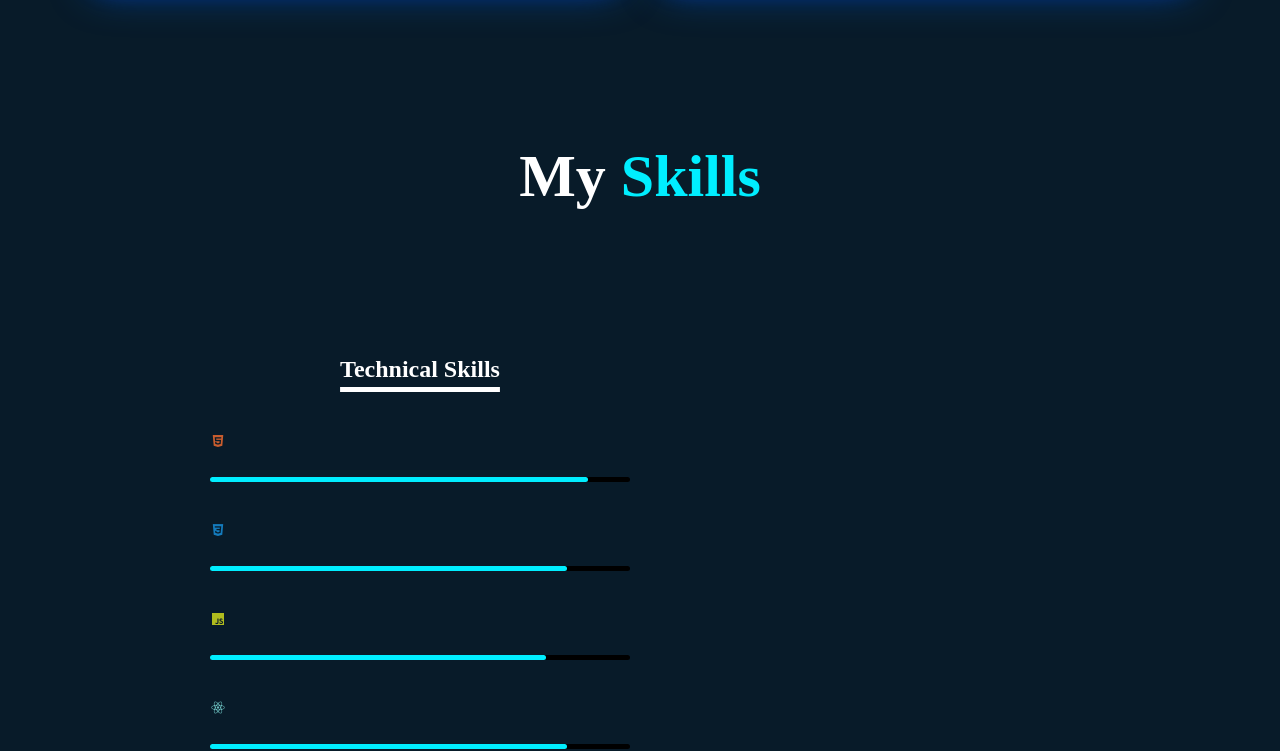
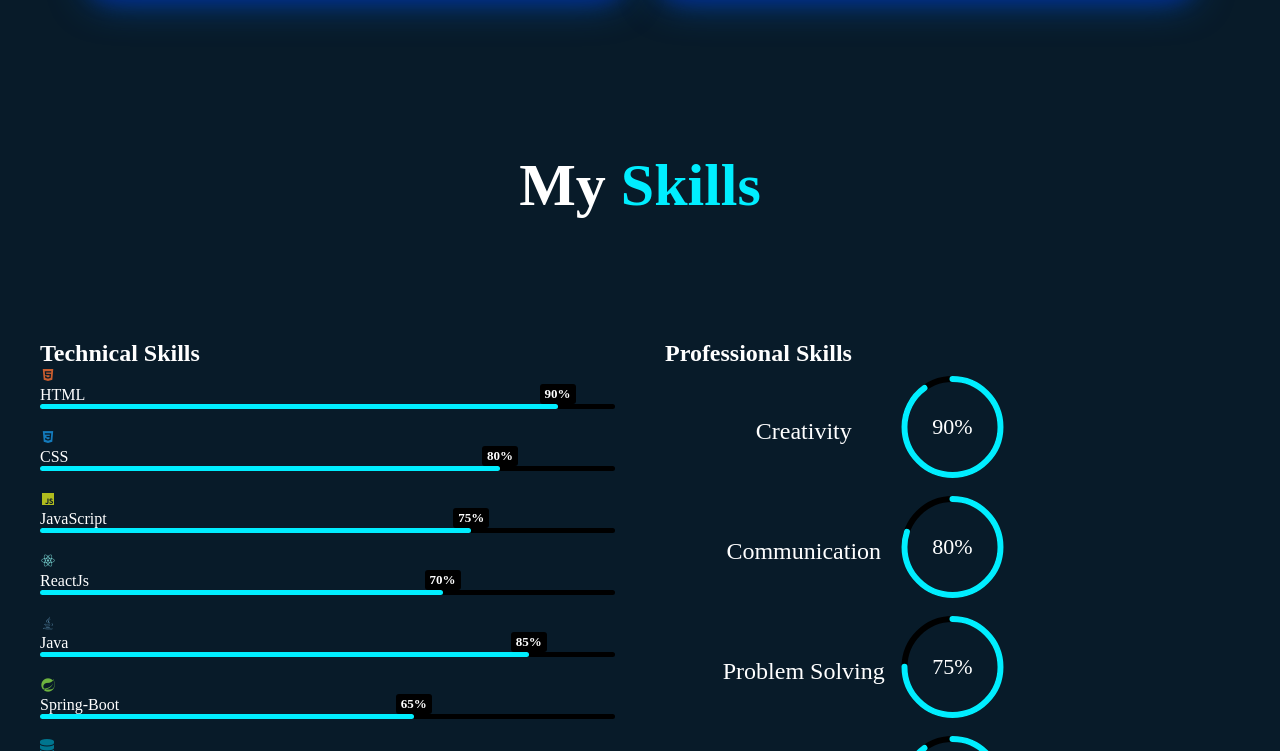
Before and after one commit to GOKULRAJ1501/Portfolio, a plain HTML site: page index.html in a window 1280 px wide. Shown: the part 2049-2800 px from the top of the page. Drawn offline with nearby package versions, Linux system fonts and the light colour scheme.

Commit message:
on progress

```diff
--- a/index.html
+++ b/index.html
@@ -61,8 +61,15 @@
         <div class="about-text">
             <h2>About <span>Me</span></h2>
             <h4>Full Stack Developer</h4>
-            <p>I am an enthusiastic Java Full Stack Developer with a passion for building dynamic, efficient, and user-friendly web applications. My experience includes working with core Java, Spring Boot on the back-end, while developing responsive front-end interfaces using React.js, HTML5, CSS3. I am proficient in creating REST APIs, working with databases like MySQL and ensuring smooth integration between front-end and back-end systems.
-                 With hands-on experience in using tools like Git and working in Agile environments, I am committed to delivering high-quality software solutions. I thrive on continuous learning and am always exploring new technologies to enhance my development skills. My goal is to contribute effectively to a collaborative team while furthering my knowledge in full stack development.
+            <p>I am an enthusiastic Java Full Stack Developer with a passion for building dynamic, efficient, and
+                user-friendly web applications. My experience includes working with core Java, Spring Boot on the
+                back-end, while developing responsive front-end interfaces using React.js, HTML5, CSS3. I am proficient
+                in creating REST APIs, working with databases like MySQL and ensuring smooth integration between
+                front-end and back-end systems.
+                With hands-on experience in using tools like Git and working in Agile environments, I am committed to
+                delivering high-quality software solutions. I thrive on continuous learning and am always exploring new
+                technologies to enhance my development skills. My goal is to contribute effectively to a collaborative
+                team while furthering my knowledge in full stack development.
 
             </p>
             <a href="#" class="btn-box">More About Me</a>
@@ -77,14 +84,22 @@
                 <h1 class="sub-title">My <span>Areas of Expertise</span></h1>
                 <div class="service-list">
                     <div>
-                        <i class='bx bxl-html5' ></i>
+                        <i class='bx bxl-html5'></i>
                         <h2>Front-end developer</h2>
-                        <p> I specialize in building responsive, user-friendly, and visually appealing web interfaces. I focus on creating intuitive designs that ensure an exceptional user experience across devices. With a strong foundation in HTML5, CSS3, and JavaScript, I develop dynamic and interactive web pages. I also have experience working with popular frontend frameworks like React.js, enabling me to build modern, scalable, and maintainable applications.</p>
+                        <p> I specialize in building responsive, user-friendly, and visually appealing web interfaces. I
+                            focus on creating intuitive designs that ensure an exceptional user experience across
+                            devices. With a strong foundation in HTML5, CSS3, and JavaScript, I develop dynamic and
+                            interactive web pages. I also have experience working with popular frontend frameworks like
+                            React.js, enabling me to build modern, scalable, and maintainable applications.</p>
                     </div>
                     <div>
-                        <i class='bx bxl-java'  ></i>
+                        <i class='bx bxl-java'></i>
                         <h2>Back-end developer</h2>
-                        <p> I focus on building robust, scalable, and secure server-side applications. With expertise in Java and frameworks like Spring Boot, I develop efficient APIs and backend services that power seamless interactions between the frontend and databases. I ensure smooth data management and integration by working with relational databases such as MySQL, optimizing query performance, and implementing best practices in data security.</p>
+                        <p> I focus on building robust, scalable, and secure server-side applications. With expertise in
+                            Java and frameworks like Spring Boot, I develop efficient APIs and backend services that
+                            power seamless interactions between the frontend and databases. I ensure smooth data
+                            management and integration by working with relational databases such as MySQL, optimizing
+                            query performance, and implementing best practices in data security.</p>
 
                     </div>
                 </div>
@@ -93,10 +108,11 @@
     </section>
     <h1 class="sub-title">My <span>Skills</span></h1>
 
-    <section>
-        <div class="container1" id="skills">
+    <section id="skills">
+        <div class="container1 flex-container">
+
+            <div class="Technial_bars">
                 <h1 class="heading1">Technical Skills</h1>
-            <div class="Technial_bars">
                 <div class="bars"><i class='bx bxl-html5' style="color: #c95d2e;"></i>
                     <div class="info">
                         <span>HTML</span>
@@ -105,7 +121,7 @@
                         <span></span>
                     </div>
                 </div>
-                <div class="bars"><i class='bx bxl-css3'  style="color: #147bbc;" ></i>
+                <div class="bars"><i class='bx bxl-css3' style="color: #147bbc;"></i>
                     <div class="info">
                         <span>CSS</span>
                     </div>
@@ -113,7 +129,7 @@
                         <span></span>
                     </div>
                 </div>
-                <div class="bars"><i class='bx bxl-javascript'  style="color: #b0bc1e;"></i>
+                <div class="bars"><i class='bx bxl-javascript' style="color: #b0bc1e;"></i>
                     <div class="info">
                         <span>JavaScript</span>
                     </div>
@@ -121,7 +137,7 @@
                         <span></span>
                     </div>
                 </div>
-                <div class="bars"><i class='bx bxl-react'  style="color: #69bcbc;"></i>
+                <div class="bars"><i class='bx bxl-react' style="color: #69bcbc;"></i>
                     <div class="info">
                         <span>ReactJs</span>
                     </div>
@@ -129,7 +145,7 @@
                         <span></span>
                     </div>
                 </div>
-                <div class="bars"><i class='bx bxl-java'  style="color: #5382a1;"></i>
+                <div class="bars"><i class='bx bxl-java' style="color: #5382a1;"></i>
                     <div class="info">
                         <span>Java</span>
                     </div>
@@ -137,7 +153,7 @@
                         <span></span>
                     </div>
                 </div>
-                <div class="bars"><i class='bx bxl-spring-boot'  style="color: #6db33f;"></i>
+                <div class="bars"><i class='bx bxl-spring-boot' style="color: #6db33f;"></i>
                     <div class="info">
                         <span>Spring-Boot</span>
                     </div>
@@ -145,7 +161,7 @@
                         <span></span>
                     </div>
                 </div>
-                <div class="bars"><i class="fas fa-database"  style="color: #00758f;"></i>
+                <div class="bars"><i class="fas fa-database" style="color: #00758f;"></i>
                     <div class="info">
                         <span>MySQL</span>
                     </div>
@@ -153,15 +169,12 @@
                         <span></span>
                     </div>
                 </div>
-
             </div>
 
-        </div>
-
-        <div class="container1">
+            <div class="radial-container">
                 <h1 class="heading1">Professional Skills</h1>
                 <div class="radial-bars">
-                <svg x="0px" viweBox="0 0 200 200">
+                    <svg x="0px" viewBox="0 0 200 200">
                         <circle class="progress-bar" cx="100" cy="100" r="80"></circle>
                         <circle class="path path-1" cx="100" cy="100" r="80"></circle>
                     </svg>
@@ -169,31 +182,33 @@
                     <div class="text">Creativity</div>
                 </div>
                 <div class="radial-bars">
-                <svg x="0px" viweBox="0 0 200 200">
+                    <svg x="0px" viewBox="0 0 200 200">
                         <circle class="progress-bar" cx="100" cy="100" r="80"></circle>
-                    <circle class="path path-1" cx="100" cy="100" r="80"></circle>
+                        <circle class="path path-2" cx="100" cy="100" r="80"></circle>
                     </svg>
                     <div class="percentage">80%</div>
                     <div class="text">Communication</div>
                 </div>
                 <div class="radial-bars">
-                <svg x="0px" viweBox="0 0 200 200">
+                    <svg x="0px" viewBox="0 0 200 200">
                         <circle class="progress-bar" cx="100" cy="100" r="80"></circle>
-                    <circle class="path path-1" cx="100" cy="100" r="80"></circle>
+                        <circle class="path path-3" cx="100" cy="100" r="80"></circle>
                     </svg>
                     <div class="percentage">75%</div>
                     <div class="text">Problem Solving</div>
                 </div>
                 <div class="radial-bars">
-                <svg x="0px" viweBox="0 0 200 200">
+                    <svg x="0px" viewBox="0 0 200 200">
                         <circle class="progress-bar" cx="100" cy="100" r="80"></circle>
-                    <circle class="path path-1" cx="100" cy="100" r="80"></circle>
+                        <circle class="path path-4" cx="100" cy="100" r="80"></circle>
                     </svg>
                     <div class="percentage">90%</div>
                     <div class="text">Team Work</div>
                 </div>
             </div>
+        </div>
     </section>
+
 
 
 
--- a/style.css
+++ b/style.css
@@ -1,19 +1,19 @@
 @import url('https://fonts.googleapis.com/css?family=Poppins:400,500,600,700&display=swap');
 
 
-*{
+* {
     margin: 0;
     padding: 0;
     font-family: "popping" sans-serif;
     box-sizing: border-box;
 }
 
-body{
+body {
     background-color: #081b29;
     color: white;
 }
 
-.header{
+.header {
     position: fixed;
     top: 0;
     left: 0;
@@ -26,7 +26,7 @@ body{
     z-index: 100;
 }
 
-.logo{
+.logo {
     position: relative;
     font-size: 25px;
     color: #fff;
@@ -37,7 +37,7 @@ body{
     animation: slideRight 1s ease forwards;
 }
 
-.navbar a{
+.navbar a {
     display: inline-block;
     font-size: 25px;
     color: #fff;
@@ -50,11 +50,11 @@ body{
     animation-delay: calc(2s * var(--i));
 }
 
-.navbar a:hover{
+.navbar a:hover {
     color: #0ef;
 }
 
-.home{
+.home {
     position: relative;
     width: 100%;
     justify-content: space-between;
@@ -66,9 +66,11 @@ body{
     padding: 70px 10% 0;
     color: white;
 }
-.content{
+
+.content {
     display: flex;
 }
+
 .photo {
     height: 300px;
     width: 300px;
@@ -79,7 +81,7 @@ body{
 
 }
 
-.about-img{
+.about-img {
     height: 300px;
     width: 300px;
     border-radius: 50%;
@@ -89,11 +91,11 @@ body{
 
 }
 
-.home-content{
+.home-content {
     max-width: 600px;
 }
 
-.home-content h3{
+.home-content h3 {
     font-size: 32px;
     font-weight: 700;
     opacity: 0;
@@ -101,17 +103,17 @@ body{
     animation-delay: .7s;
 }
 
-.home-content h3:nth-of-type(2){
+.home-content h3:nth-of-type(2) {
     margin-bottom: 30px;
     animation: slideTop 1s ease forwards;
     animation-delay: .7s;
 }
 
-.home-content h3 span{
+.home-content h3 span {
     color: #0ef;
 }
 
-.home-content h1{
+.home-content h1 {
     font-size: 56px;
     font-weight: 700;
     margin: -3px 0;
@@ -120,14 +122,14 @@ body{
     animation-delay: 1s;
 }
 
-.home-content p{
+.home-content p {
     font-size: 20px;
     opacity: 0;
     animation: slideLeft 1s ease forwards;
     animation-delay: 1s;
 }
 
-.home-sci a{
+.home-sci a {
     display: inline-flex;
     justify-content: center;
     align-items: center;
@@ -145,13 +147,13 @@ body{
     margin: 30px 15px 30px 0;
 }
 
-.home-sci a:hover{
+.home-sci a:hover {
     background: #0ef;
     color: #081b29;
     box-shadow: 0 0 20px #0ef;
 }
 
-.btn-box{
+.btn-box {
     display: inline-block;
     padding: 12px 28px;
     background: #0ef;
@@ -164,10 +166,10 @@ body{
     opacity: 0;
     animation: slideTop 1s ease forwards;
     animation-delay: 2s;
-    box-shadow: 0 0 5px #0ef , 0 0 25px #0ef;
+    box-shadow: 0 0 5px #0ef, 0 0 25px #0ef;
 }
 
-.btn-box:hover{
+.btn-box:hover {
     box-shadow: 0 0 5px cyan,
         0 0 25px cyan, 0 0 50px cyan, 0 0 100px cyan, 0 0 200px cyan;
 }
@@ -186,7 +188,7 @@ body{
     border-radius: 10px;
 }
 
-.about-text h2{
+.about-text h2 {
     font-size: 60px;
 
 }
@@ -217,39 +219,39 @@ body{
     border-radius: 40px;
 }
 
-#services{
+#services {
     color: aliceblue;
     font-size: 20px;
     line-height: 1.4;
     margin-bottom: 4rem;
 }
 
-.container{
+.container {
     padding: 90px;
 }
 
-.sub-title{
+.sub-title {
     text-align: center;
     font-size: 60px;
     padding-bottom: 70px;
 }
 
-.sub-title span{
+.sub-title span {
     color: #0ef;
 }
 
-.service-list{
+.service-list {
     display: grid;
-    grid-template-columns: repeat(auto-fit, minmax(259px , 1fr));
+    grid-template-columns: repeat(auto-fit, minmax(259px, 1fr));
     grid-gap: 40px;
     margin-top: 50px;
 }
 
-.service-list div{
+.service-list div {
     background-color: transparent;
     padding: 40px;
-    font-size: 13px;
-    font-weight: 13px;
+    font-size: 14px;
+    font-weight: 600px;
     border-right: 10px;
     border-radius: 20px;
     transition: background 0.5s, transform 0.5s;
@@ -257,12 +259,12 @@ body{
         1px 1px 40px #0053b8f7;
 }
 
-.service-list div i{
+.service-list div i {
     font-size: 50px;
     margin-bottom: 30px;
 }
 
-.service-list div h2{
+.service-list div h2 {
     font-size: 30px;
     font-weight: 500;
     margin-bottom: 15px;
@@ -274,122 +276,262 @@ body{
     color: #000000;
     transition: transform 0.5s, background-color 0.5s, color 0.5s;
 }
+
 .service-list div:hover i {
     color: #000000;
 }
 
-section {
+#skills {
     display: flex;
-    flex-wrap: wrap;
+    justify-content: center;
+    align-items: center;
+    padding: 50px 0;
 }
 
 .container1 {
-    width: 600px;
-    height: 500px;
-    padding: 75px 90px;
-    margin-left: 120px;
+    display: grid;
+    grid-template-columns: 1fr 1fr;
+    gap: 50px;
+    width: 100%;
+    max-width: 1200px;
 }
 
-.heading1 {
-    text-align: center;
-    text-decoration: underline;
-    text-underline-offset: 10px;
-    text-decoration-thickness: 5px;
-    margin-bottom: 50px;
+.Technial_bars {
+    width: 100%;
 }
 
 .Technial_bars .bars {
-    margin-top: 40px;
+    margin-bottom: 20px;
 }
 
-.Technial_bars .bars:first-child {
-    margin-top: 0;
-}
-
-.Technial_bars .bars:last-child {
-    margin-bottom: 0;
-}
-
-.Technial_bars .bars .info {
-    margin-bottom: 5px;
-}
-
-.Technial_bars .bars .info span {
-    font-size: 17px;
-    font-weight: 500;
-    animation: showText 0.5s 1s linear forwards;
-    opacity: 0;
-}
-
-.Technial_bars .bars .progress-line {
+.Technial_bars .progress-line {
     position: relative;
     border-radius: 10px;
     width: 100%;
     height: 5px;
-    background-color: #000000;
-    animation: animate 1s cubic-bezier(1, 0, 0, 1) forwards;
+    background-color: black;
+}
+
+.Technial_bars .progress-line span {
+    height: 100%;
+    background-color: #0ef;
+    display: block;
+    border-radius: 10px;
     transform: scaleX(0);
     transform-origin: left;
+    animation: fill-progress 1.5s ease-in-out forwards;
 }
 
-@keyframes animate {
-    100% {
+
+@keyframes fill-progress {
+    to {
         transform: scaleX(1);
     }
 }
 
-.Technial_bars .bars .progress-line span {
-    height: 100%;
-    background-color: #0ef;
-    position: absolute;
-    border-radius: 10px;
-    animation: animate 1s cubic-bezier(1, 0, 0, 1) forwards;
-    transform: scaleX(0);
-    transform-origin: left;
-}
 
 .progress-line.html span {
     width: 90%;
 }
 
 .progress-line.css span {
+    width: 80%;
+}
+
+.progress-line.JavaScript span {
+    width: 75%;
+}
+
+.progress-line.ReactJs span {
+    width: 70%;
+}
+
+.progress-line.Java span {
     width: 85%;
 }
 
-.progress-line.JavaScript span {
+.progress-line.Spring-Boot span {
+    width: 65%;
+}
+
+.progress-line.MySQL span {
     width: 80%;
 }
 
-.progress-line.ReactJs span {
-    width: 85%;
+
+.progress-line span::after {
+    content: attr(data-skill-level);
+    position: absolute;
+    padding: 2px 5px;
+    background-color: #000;
+    color: #fff;
+    font-size: 13px;
+    font-weight: 600;
+    border-radius: 3px;
+    top: -20px;
+    right: 0;
+    transform: translateX(50%);
+    z-index: 2;
 }
 
-.progress-line.Java span {
-    width: 90%;
+.progress-line.html span::after {
+    content: "90%";
 }
 
-.progress-line.Spring-Boot span {
-    width: 75%;
+.progress-line.css span::after {
+    content: "80%";
 }
 
-.progress-line.MySQL span {
-    width: 85%;
+.progress-line.JavaScript span::after {
+    content: "75%";
 }
 
-.progress-line span::after{
+.progress-line.ReactJs span::after {
+    content: "70%";
+}
+
+.progress-line.Java span::after {
+    content: "85%";
+}
+
+.progress-line.Spring-Boot span::after {
+    content: "65%";
+}
+
+.progress-line.MySQL span::after {
+    content: "80%";
+}
+
+
+.progress-line span::before {
+    content: "";
     position: absolute;
-    padding: 1px 8px;
-    background-color: #000000;
-    color: #fff;
-    font-size: 12px;
-    border-radius: 3px;
-    top: -28px;
-    right: -20px;
+    width: 0;
+    height: 0;
+    border: 8px solid transparent;
+    border-bottom-width: 0px;
+    border-right-width: 0px;
+    border-top-color: #000;
+    top: -10px;
+    right: 0;
     animation: showText 0.5s 1.5s linear forwards;
     opacity: 0;
 }
 
+@keyframes showText {
+    to {
+        opacity: 1;
+    }
+}
 
+.radial-bars {
+    display: grid;
+    grid-template-columns: repeat(2, 2fr);
+    gap: 20px;
+    justify-items: center;
+    align-items: center;
+    width: 100%;
+    height: 120px;
+    position: relative;
+
+}
+
+.heading1:hover {
+    color: #00eeff;
+    transform: translateY(-10px) scale(1.05);
+    transition: transform 0.5s, background-color 0.5s, color 0.5s;
+
+}
+
+.radial-bars svg {
+    position: absolute;
+    top: 0;
+    left: 0;
+    transform: rotate(270deg);
+    width: 100%;
+    height: 100%;
+}
+
+.progress-bar {
+    stroke-width: 10;
+    stroke: black;
+    fill: transparent;
+    stroke-dasharray: 502;
+    stroke-dashoffset: 502;
+    stroke-linecap: round;
+    animation: animate-bar 1s linear forwards;
+}
+
+@keyframes animate-bar {
+    100% {
+        stroke-dashoffset: 0;
+    }
+}
+
+.path {
+    stroke-width: 10;
+    stroke: #0ef;
+    fill: transparent;
+    stroke-dasharray: 502;
+    stroke-linecap: round;
+    stroke-dashoffset: 502;
+}
+
+.path-1 {
+    animation: animate-path1 1s 1s linear forwards;
+}
+
+.path-2 {
+    animation: animate-path2 1s 1s linear forwards;
+}
+
+.path-3 {
+    animation: animate-path3 1s 1s linear forwards;
+}
+
+.path-4 {
+    animation: animate-path4 1s 1s linear forwards;
+}
+
+@keyframes animate-path1 {
+    100% {
+        stroke-dashoffset: 50;
+    }
+}
+
+@keyframes animate-path2 {
+    100% {
+        stroke-dashoffset: 100;
+    }
+}
+
+@keyframes animate-path3 {
+    100% {
+        stroke-dashoffset: 125;
+    }
+}
+
+@keyframes animate-path4 {
+    100% {
+        stroke-dashoffset: 50;
+    }
+}
+
+.percentage {
+    position: absolute;
+    top: 50%;
+    left: 50%;
+    transform: translate(-50%, -50%);
+    font-size: 22px;
+    font-weight: 500;
+}
+
+.text {
+    text-align: center;
+    font-size: 24px;
+    font-weight: 500;
+    margin-top: 10px;
+}
 
 
 
@@ -426,42 +568,49 @@ section {
 
 
 
-@keyframes slideRight{
-    0%{
+@keyframes slideRight {
+    0% {
         transform: translateX(-100px);
         opacity: 0;
     }
-    100%{
+
+    100% {
         transform: translateX(0px);
         opacity: 1;
     }
 }
-@keyframes slideLeft{
-    0%{
+
+@keyframes slideLeft {
+    0% {
         transform: translateX(100px);
         opacity: 0;
     }
-    100%{
+
+    100% {
         transform: translateX(0px);
         opacity: 1;
     }
 }
-@keyframes slideTop{
-    0%{
+
+@keyframes slideTop {
+    0% {
         transform: translateY(-100px);
         opacity: 0;
     }
-    100%{
+
+    100% {
         transform: translateY(0px);
         opacity: 1;
     }
 }
-@keyframes slideBottom{
-    0%{
+
+@keyframes slideBottom {
+    0% {
         transform: translateY(-100px);
         opacity: 0;
     }
-    100%{
+
+    100% {
         transform: translateY(0px);
         opacity: 1;
     }
```
Lines whose indentation alone changed are shown as unchanged.
